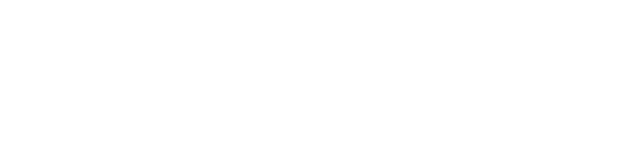
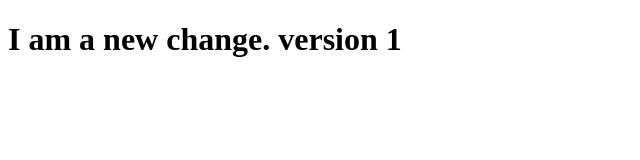
Before and after one commit to azeemdevs/gitCourse, a plain HTML site: page index.html in a window 1280 px wide. Shown: the whole page, without its empty margins (0-640 px from the left). Drawn offline with Linux system fonts and the light colour scheme.

Commit message:
Javascript file from vscode to git hub

```diff
--- /dev/null
+++ b/app.js
@@ -0,0 +1 @@
+console.log("hello I am from vs code version 1");
--- a/index.html
+++ b/index.html
@@ -6,5 +6,7 @@
     <meta name="viewport" content="width=device-width, initial-scale=1.0" />
     <title>Document</title>
   </head>
-  <body></body>
+  <body>
+    <h1>I am a new change. version 1</h1>
+  </body>
 </html>
```
